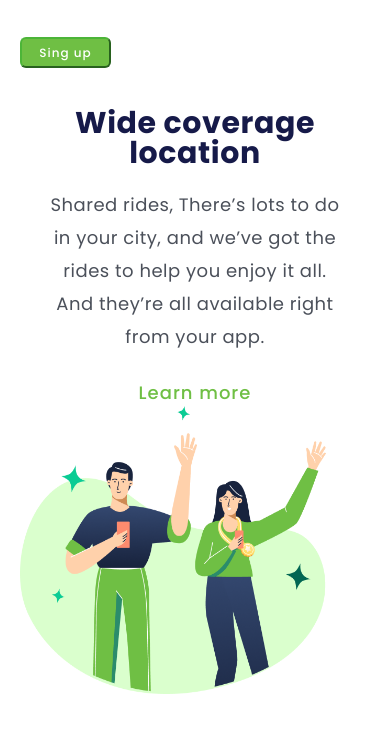
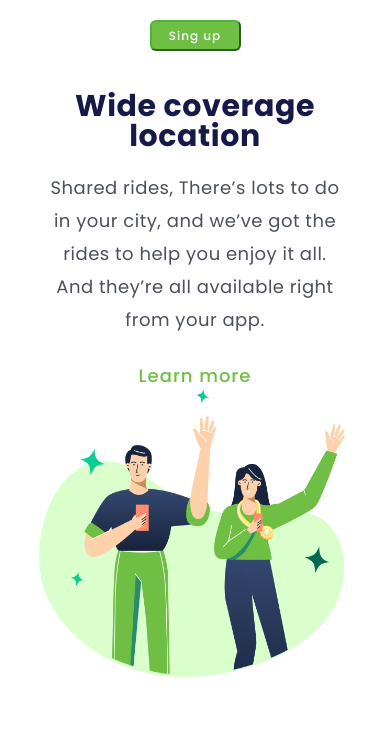
Before and after one commit to WesleyLourenco21/wide-coverage-location, a plain HTML site: page index.html in a window 390 px wide. Drawn offline with Linux system fonts and the light colour scheme.

Commit message:
Correção botão e imagem responsiva

```diff
--- a/styles.css
+++ b/styles.css
@@ -97,12 +97,12 @@ p {
 
     header {
         margin: 20px 20px 40px;
-        }
+        text-align: center;
+    }
 
 
     .btn {
-        margin-top: 17px;
-        margin-left: 285px;
+        margin: 17px auto 0;
         font-weight: 500;
         font-size: 12px;
         letter-spacing: 1px;
@@ -113,6 +113,7 @@ p {
         cursor: pointer;
         width: 91px;
         height: 31px;
+        display: block;
     }
 
     .link-header {
@@ -167,7 +168,7 @@ p {
     .img {
         width: 312px;
         height: 288px;
-        margin: 0;
+        margin: 0 auto;
         display: block;
     }
 
@@ -183,19 +184,4 @@ p {
             height: 70%;
         }
 
-        .btn {
-            margin-top: 17px;
-            margin-left: auto;
-            margin-right: auto;
-            font-weight: 500;
-            font-size: 12px;
-            letter-spacing: 1px;
-            background-color: #6fbf44;
-            color: #ffffff;
-            border-radius: 6px;
-            border-color: #4cb538;
-            cursor: pointer;
-            width: 91px;
-            height: 31px;
-    }
 }
```
